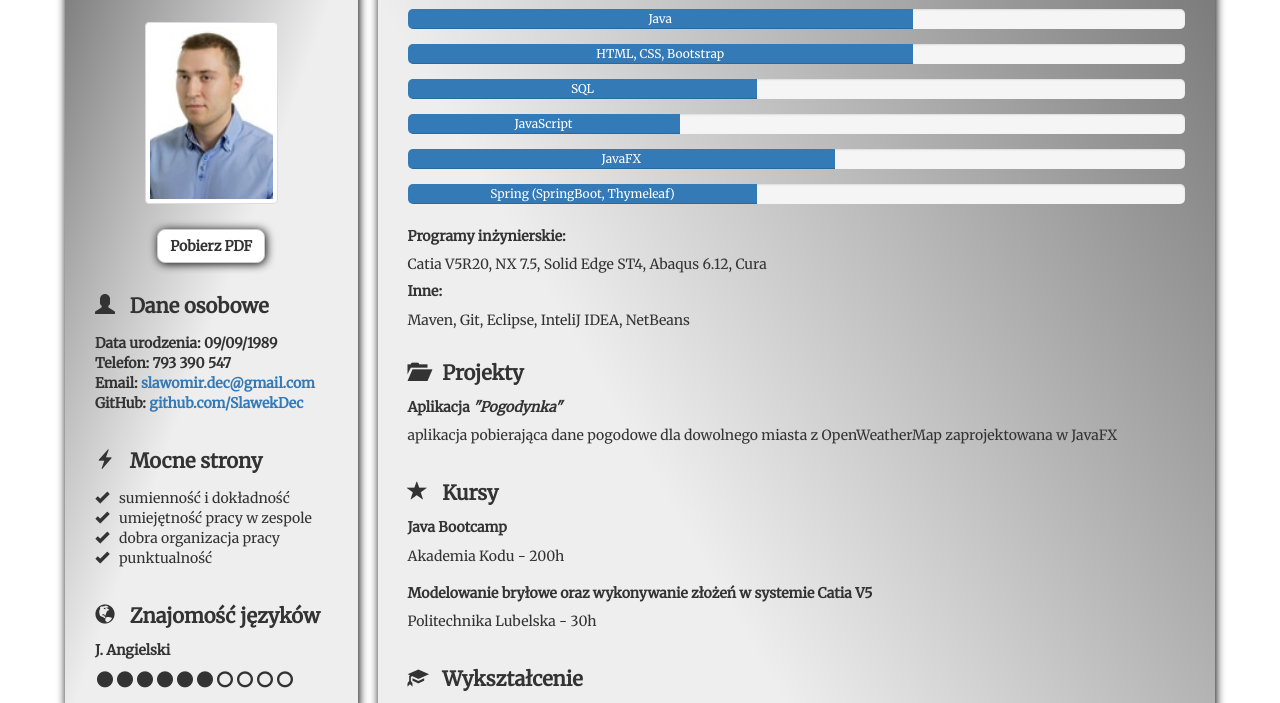
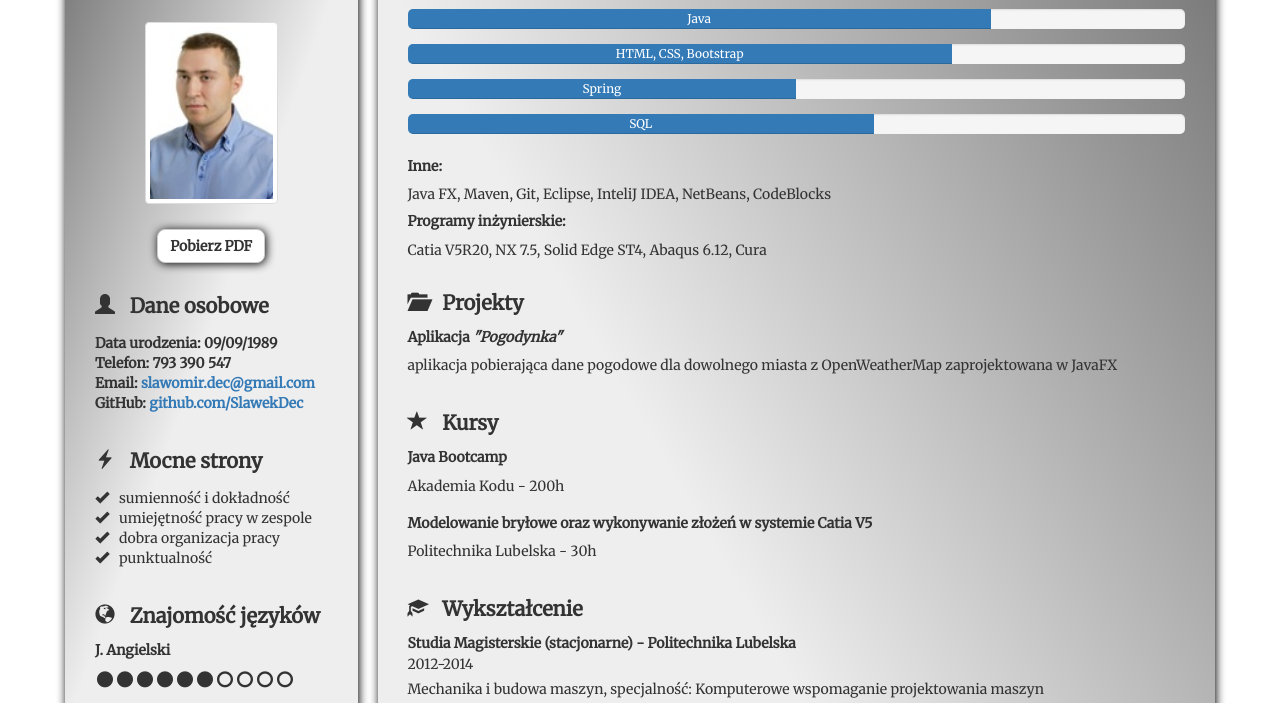
Before and after one commit to SlawekDec/CV_S-awomir_Dec, a plain HTML site: page bootstrap-3.3.7-dist/index.html in a window 1280 px wide. Shown: the part 81-784 px from the top of the page. Drawn offline with nearby package versions, Linux system fonts and the light colour scheme.

Commit message:
changes 2

```diff
--- a/bootstrap-3.3.7-dist/css/CVindex.css
+++ b/bootstrap-3.3.7-dist/css/CVindex.css
@@ -71,7 +71,7 @@ ul {
 .middle-row2 {
 	background: linear-gradient(-120deg, #777 0%, #eee 50%);
 	width: 837.5px;
-	height: 1570px;
+	height: 1500px;
 	border-radius: 15px;
 	box-shadow: 1px 1px 10px #000;
 	margin-top: 20px;
--- a/bootstrap-3.3.7-dist/index.html
+++ b/bootstrap-3.3.7-dist/index.html
@@ -82,40 +82,40 @@
 				  		</h4>
 				  		<div class="progres-bars">
 					  		<div class="progress">
-								<div class="progress-bar" role="progressbar" aria-valuenow="65" aria-valuemin="0" aria-valuemax="100" style="width:65%">
+								<div class="progress-bar" role="progressbar" aria-valuenow="65" aria-valuemin="0" aria-valuemax="100" style="width:75%">
 							    Java
 								</div>
 							</div>
 							<div class="progress">
-								<div class="progress-bar" role="progressbar" aria-valuenow="65" aria-valuemin="0" aria-valuemax="100" style="width:65%">
+								<div class="progress-bar" role="progressbar" aria-valuenow="65" aria-valuemin="0" aria-valuemax="100" style="width:70%">
 							    HTML, CSS, Bootstrap
 								</div>
 							</div>
+							<!-- <div class="progress">
+								<div class="progress-bar" role="progressbar" aria-valuenow="35" aria-valuemin="0" aria-valuemax="100" style="width:35%">
+							    JavaScript
+								</div>
+							</div> -->
+							<!-- <div class="progress">
+								<div class="progress-bar" role="progressbar" aria-valuenow="55" aria-valuemin="0" aria-valuemax="100" style="width:55%">
+							    JavaFX
+								</div>
+							</div> -->
 							<div class="progress">
-								<div class="progress-bar" role="progressbar" aria-valuenow="45" aria-valuemin="0" aria-valuemax="100" style="width:45%">
+								<div class="progress-bar" role="progressbar" aria-valuenow="45" aria-valuemin="0" aria-valuemax="100" style="width:50%">
+							    Spring <!-- (SpringBoot, Thymeleaf) -->
+								</div>
+							</div>
+							<div class="progress">
+								<div class="progress-bar" role="progressbar" aria-valuenow="45" aria-valuemin="0" aria-valuemax="100" style="width:60%">
 							    SQL
 								</div>
 							</div>
-							<div class="progress">
-								<div class="progress-bar" role="progressbar" aria-valuenow="35" aria-valuemin="0" aria-valuemax="100" style="width:35%">
-							    JavaScript
-								</div>
-							</div>
-							<div class="progress">
-								<div class="progress-bar" role="progressbar" aria-valuenow="55" aria-valuemin="0" aria-valuemax="100" style="width:55%">
-							    JavaFX
-								</div>
-							</div>
-							<div class="progress">
-								<div class="progress-bar" role="progressbar" aria-valuenow="45" aria-valuemin="0" aria-valuemax="100" style="width:45%">
-							    Spring (SpringBoot, Thymeleaf)
-								</div>
-							</div>
 						</div>
+						<h5 id="bold">Inne:</h5>
+						<p>Java FX, Maven, Git, Eclipse, InteliJ IDEA, NetBeans, CodeBlocks</p>
 						<h5 id="bold">Programy inżynierskie:</h5>
 						<p>Catia V5R20, NX 7.5, Solid Edge ST4, Abaqus 6.12, Cura</p>
-						<h5 id="bold">Inne:</h5>
-						<p>Maven, Git, Eclipse, InteliJ IDEA, NetBeans</p>
 	  				</div>
 	  				<br>
 	  				<div>
```
